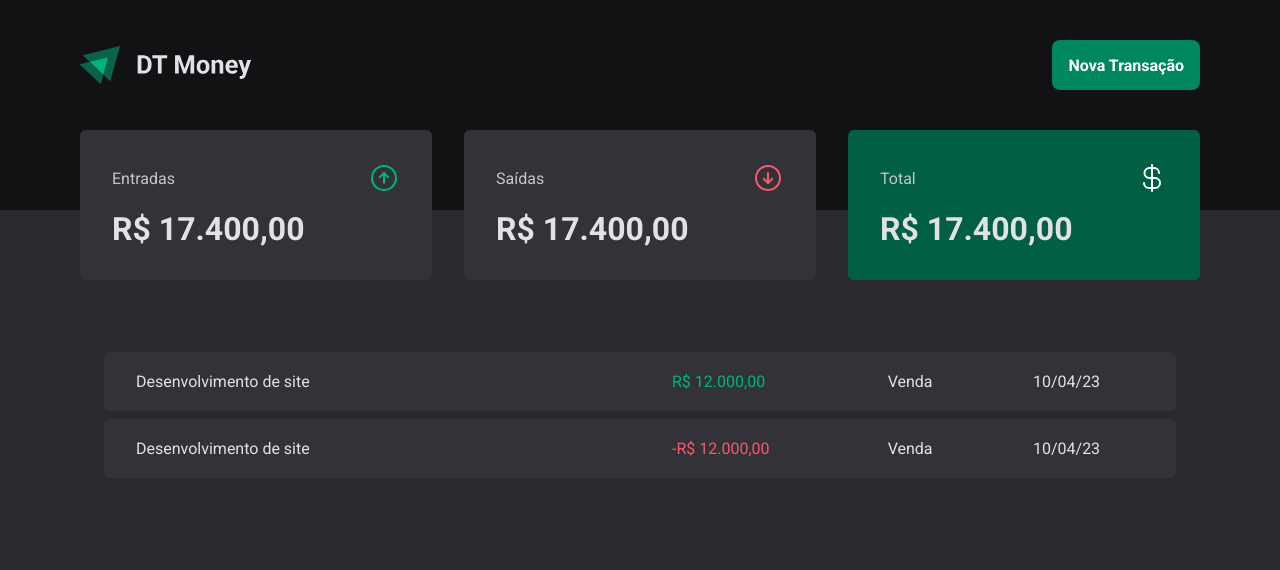
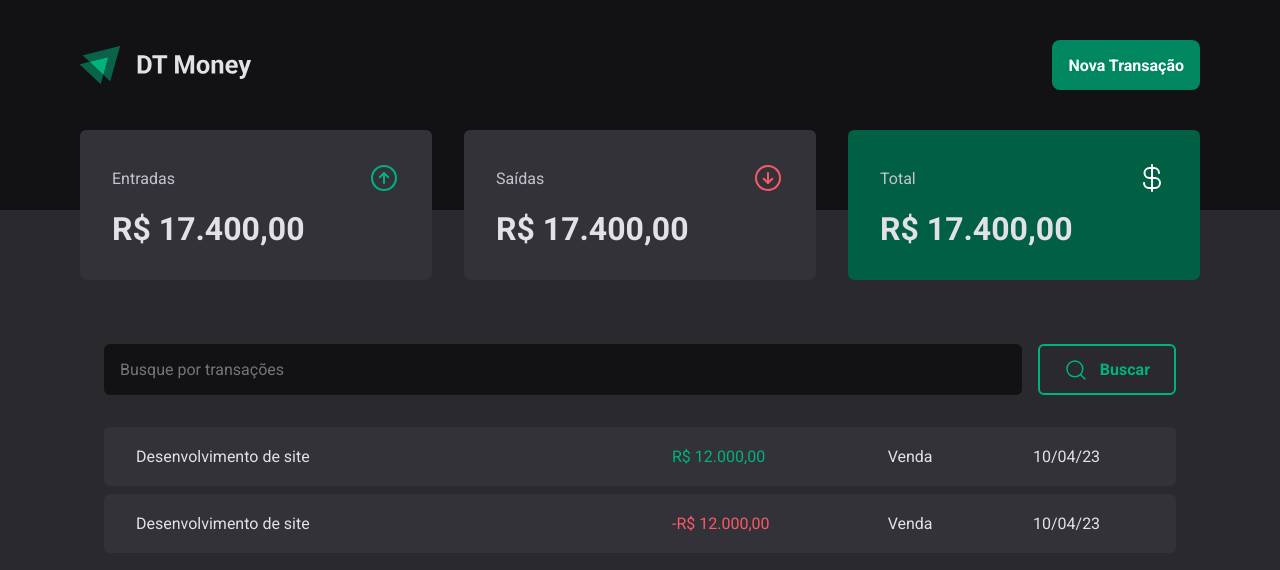
Before and after one commit to ThomasDixini/DTMoney, a React (Vite) app: page / in a window 1280 px wide. Shown: the top 570 px of the page. Built offline with nearby package versions, Linux system fonts and the light colour scheme.

Commit message:
TransactionsPage(feat): Visual e HTML do componente de busca de transações criado

```diff
--- /dev/null
+++ b/src/components/SearchForm/index.tsx
@@ -0,0 +1,15 @@
+import { MagnifyingGlass } from "phosphor-react";
+import { SearchFormContainer } from "./styles";
+
+export function SearchForm() {
+    return(
+        <SearchFormContainer>
+            <input type="text" placeholder="Busque por transações"/>
+
+            <button type="submit">
+                <MagnifyingGlass size={24}/>
+                Buscar
+            </button>
+        </SearchFormContainer>
+    );
+}
--- /dev/null
+++ b/src/components/SearchForm/styles.ts
@@ -0,0 +1,35 @@
+import styled from "styled-components";
+
+export const SearchFormContainer = styled.form`
+    display: flex;
+    gap: 1rem;
+
+    input {
+        flex: 1;
+        padding: 1rem;
+        border: 0;
+        border-radius: 6px;
+        background-color: ${props => props.theme['gray-900']};
+        color: ${props => props.theme['gray-300']};
+    }
+
+    button {
+        display: flex;
+        align-items: center;
+        gap: 0.75rem;
+        padding: 0.5rem 1.5rem;
+        border-radius: 6px;
+        background-color: transparent;
+        border: 2px solid ${props => props.theme['green-300']};
+        color: ${props => props.theme['green-300']};
+        font-weight: bold;
+        cursor: pointer;
+        transition: background-color 0.2s, color 0.2s;
+
+        &:hover {
+            background-color: ${props => props.theme['green-300']};;
+            border: 2px solid ${props => props.theme['green-300']};
+            color: ${props => props.theme['white']};
+        }
+    }
+`
--- a/src/pages/Transactions/Transactions.tsx
+++ b/src/pages/Transactions/Transactions.tsx
@@ -1,4 +1,5 @@
 import { Header } from "../../components/Header/Header";
+import { SearchForm } from "../../components/SearchForm";
 import { Summary } from "../../components/Summary/index";
 import { PriceHighlight, TransactionsContainer, TransactionsTable } from "./styles";
 
@@ -7,8 +8,8 @@
         <>
             <Header />
             <Summary />
-
             <TransactionsContainer>
+                <SearchForm />
                 <TransactionsTable>
                         <tbody>
                             <tr>
--- a/src/pages/Transactions/styles.ts
+++ b/src/pages/Transactions/styles.ts
@@ -10,6 +10,7 @@
     width: 100%;
     border-collapse: separate;
     border-spacing: 0 0.5rem;
+    margin-top: 1.5rem;
 
     td {
         padding: 1.25rem 2rem;
```
